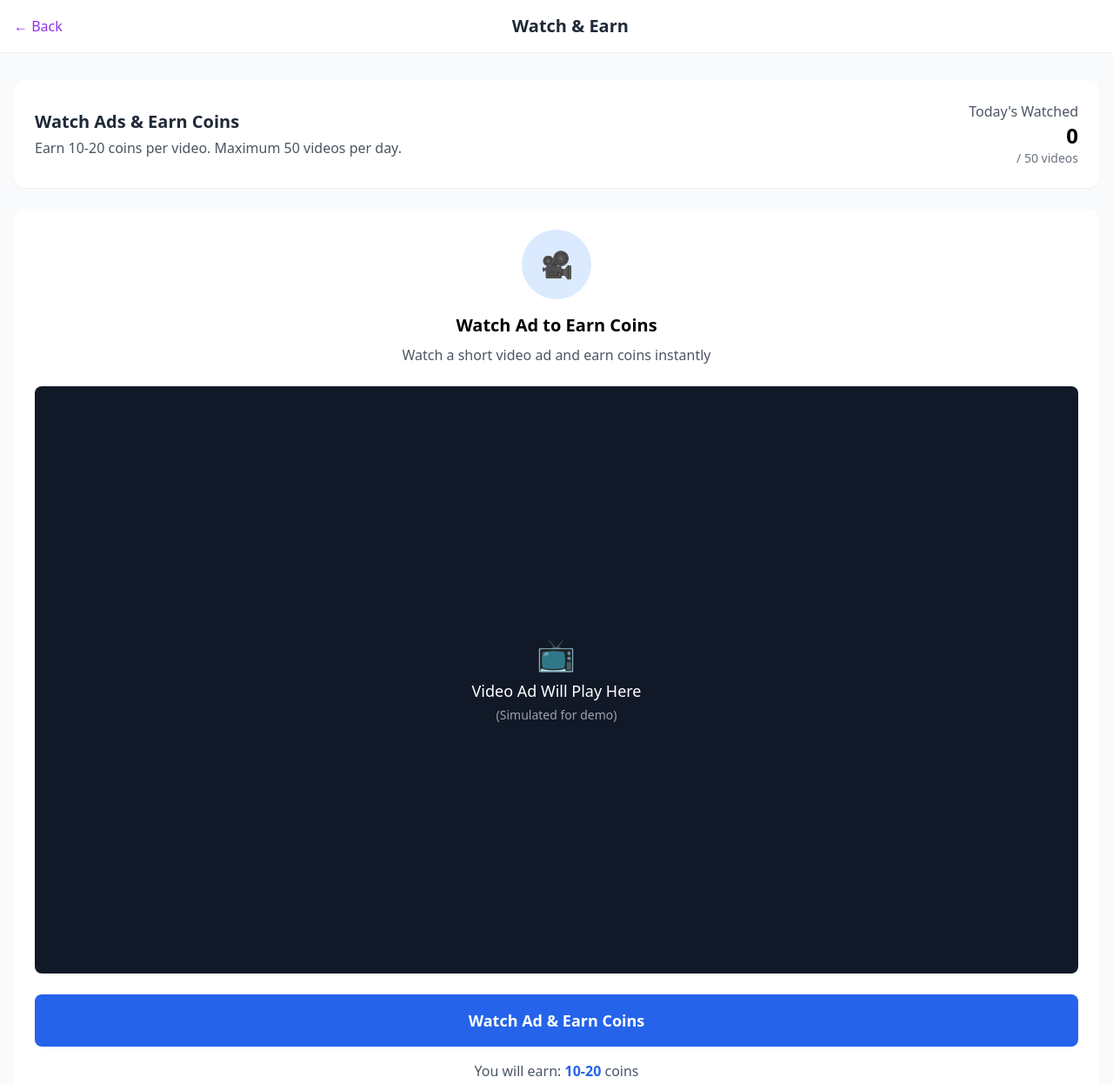
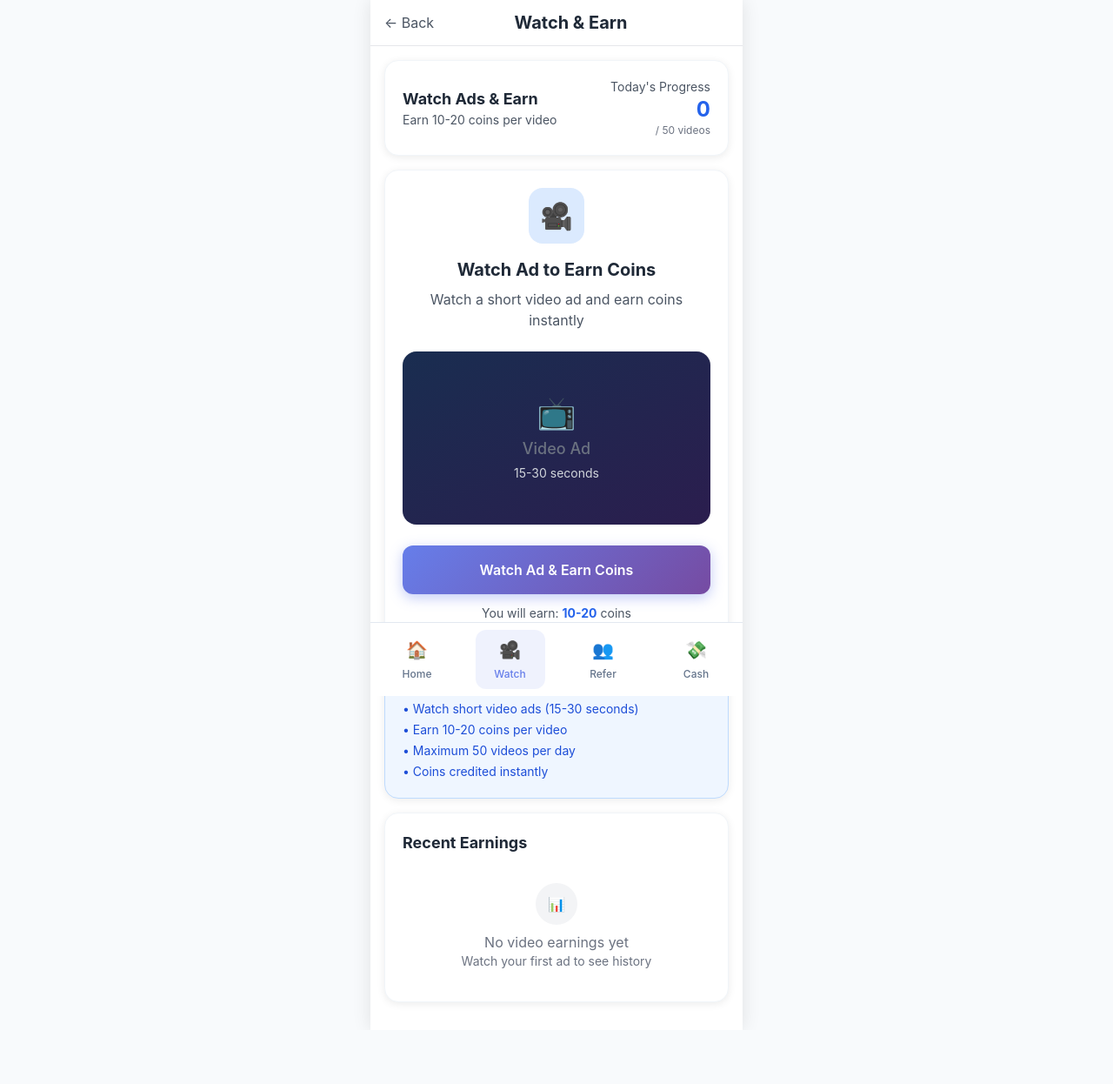
Before and after one commit to sonarratilal-crypto/Earnzy, a plain HTML site: page watch.html in a window 1280 px wide. Shown: the top 1246 px of the page at 87% size. After the commit the page ends 1184 px from the top, so only its background shows below. Drawn offline with nearby package versions, Linux system fonts and the light colour scheme.

Commit message:
Update watch.html

```diff
--- a/watch.html
+++ b/watch.html
@@ -1,4 +1,3 @@
-<!-- watch.html -->
 <!DOCTYPE html>
 <html lang="en">
 <head>
@@ -7,81 +6,125 @@
     <title>Watch & Earn - Earnzy</title>
     <script src="https://cdn.tailwindcss.com"></script>
     <script src="https://cdn.jsdelivr.net/npm/@supabase/supabase-js@2"></script>
+    <link rel="stylesheet" href="assets/style.css">
 </head>
-<body class="bg-gray-50 min-h-screen">
-    <!-- Navigation -->
-    <nav class="bg-white shadow-sm py-4">
-        <div class="container mx-auto px-4 flex justify-between items-center">
-            <a href="dashboard.html" class="text-purple-600 font-medium">← Back</a>
+<body>
+    <div class="app-container">
+        <!-- Header -->
+        <header class="bg-white border-b border-gray-200 sticky top-0 z-50">
+            <div class="px-4 py-3">
+                <div class="flex justify-between items-center">
+                    <a href="dashboard.html" class="text-gray-600 flex items-center">
+                        ← Back
+                    </a>
                     <h1 class="text-xl font-bold text-gray-800">Watch & Earn</h1>
-            <div class="w-6"></div> <!-- Spacer for balance -->
+                    <div class="w-6"></div>
                 </div>
-    </nav>
+            </div>
+        </header>
 
-    <div class="container mx-auto px-4 py-8">
+        <!-- Main Content -->
+        <main class="content-with-nav p-4">
             <!-- Stats Card -->
-        <div class="bg-white rounded-xl shadow-sm p-6 mb-6">
+            <div class="card-app mb-4">
                 <div class="flex justify-between items-center">
                     <div>
-                    <h2 class="text-xl font-bold text-gray-800">Watch Ads & Earn Coins</h2>
-                    <p class="text-gray-600 mt-1">Earn 10-20 coins per video. Maximum 50 videos per day.</p>
+                        <h2 class="text-lg font-bold text-gray-800">Watch Ads & Earn</h2>
+                        <p class="text-gray-600 text-sm">Earn 10-20 coins per video</p>
                     </div>
                     <div class="text-right">
-                    <p class="text-gray-600">Today's Watched</p>
-                    <p class="text-2xl font-bold" id="todayWatched">0</p>
-                    <p class="text-sm text-gray-500">/ 50 videos</p>
+                        <p class="text-sm text-gray-600">Today's Progress</p>
+                        <p class="text-2xl font-bold text-blue-600" id="todayWatched">0</p>
+                        <p class="text-xs text-gray-500">/ 50 videos</p>
                     </div>
                 </div>
             </div>
 
             <!-- Video Ad Container -->
-        <div class="bg-white rounded-xl shadow-sm p-6 mb-6">
-            <div class="text-center mb-6">
-                <div class="w-20 h-20 bg-blue-100 rounded-full flex items-center justify-center mx-auto mb-4">
-                    <span class="text-3xl">🎥</span>
+            <div class="card-app text-center mb-4">
+                <div class="w-16 h-16 bg-blue-100 rounded-2xl flex items-center justify-center mx-auto mb-4">
+                    <span class="text-3xl text-blue-600">🎥</span>
                 </div>
                 <h3 class="text-xl font-bold mb-2">Watch Ad to Earn Coins</h3>
-                <p class="text-gray-600">Watch a short video ad and earn coins instantly</p>
-            </div>
+                <p class="text-gray-600 mb-6">Watch a short video ad and earn coins instantly</p>
 
                 <!-- Video Placeholder -->
-            <div class="bg-gray-900 rounded-lg aspect-video flex items-center justify-center mb-6">
-                <div class="text-center text-white">
+                <div class="bg-gray-900 rounded-2xl aspect-video flex items-center justify-center mb-6 relative overflow-hidden">
+                    <div class="absolute inset-0 bg-gradient-to-br from-blue-500 to-purple-600 opacity-20"></div>
+                    <div class="text-center text-white relative z-10">
                         <div class="text-4xl mb-2">📺</div>
-                    <p class="text-lg">Video Ad Will Play Here</p>
-                    <p class="text-gray-400 text-sm mt-1">(Simulated for demo)</p>
+                        <p class="text-lg font-medium">Video Ad</p>
+                        <p class="text-gray-300 text-sm mt-1">15-30 seconds</p>
                     </div>
                 </div>
 
                 <!-- Watch Button -->
-            <button id="watchBtn" class="w-full bg-blue-600 text-white py-4 rounded-lg font-bold text-lg hover:bg-blue-700 transition duration-200">
+                <button id="watchBtn" class="btn-app mb-3">
                     Watch Ad & Earn Coins
                 </button>
 
-            <div class="mt-4 text-center">
-                <p class="text-gray-600">You will earn: <span id="coinsReward" class="font-bold text-blue-600">10-20</span> coins</p>
+                <p class="text-gray-600 text-sm">
+                    You will earn: <span id="coinsReward" class="font-bold text-blue-600">10-20</span> coins
+                </p>
             </div>
+
+            <!-- Instructions -->
+            <div class="card-app bg-blue-50 border-blue-200">
+                <h3 class="font-bold text-blue-800 mb-2">💡 How it works</h3>
+                <ul class="text-blue-700 text-sm space-y-1">
+                    <li>• Watch short video ads (15-30 seconds)</li>
+                    <li>• Earn 10-20 coins per video</li>
+                    <li>• Maximum 50 videos per day</li>
+                    <li>• Coins credited instantly</li>
+                </ul>
             </div>
 
             <!-- Earnings History -->
-        <div class="bg-white rounded-xl shadow-sm p-6">
-            <h3 class="text-xl font-bold mb-4">Recent Video Earnings</h3>
+            <div class="card-app mt-4">
+                <h3 class="text-lg font-bold mb-4">Recent Earnings</h3>
                 <div id="earningsHistory" class="space-y-3">
-                <div class="text-center text-gray-500 py-4">No video earnings yet</div>
+                    <div class="text-center text-gray-500 py-4">
+                        <div class="w-12 h-12 bg-gray-100 rounded-full flex items-center justify-center mx-auto mb-2">
+                            <span class="text-gray-400">📊</span>
+                        </div>
+                        <p>No video earnings yet</p>
+                        <p class="text-sm">Watch your first ad to see history</p>
                     </div>
                 </div>
+            </div>
+        </main>
+
+        <!-- Bottom Navigation -->
+        <nav class="bottom-nav">
+            <a href="dashboard.html" class="nav-item">
+                <span class="nav-icon">🏠</span>
+                <span class="nav-label">Home</span>
+            </a>
+            <a href="watch.html" class="nav-item active">
+                <span class="nav-icon">🎥</span>
+                <span class="nav-label">Watch</span>
+            </a>
+            <a href="referral.html" class="nav-item">
+                <span class="nav-icon">👥</span>
+                <span class="nav-label">Refer</span>
+            </a>
+            <a href="withdraw.html" class="nav-item">
+                <span class="nav-icon">💸</span>
+                <span class="nav-label">Cash</span>
+            </a>
+        </nav>
     </div>
 
     <!-- Success Modal -->
     <div id="successModal" class="fixed inset-0 bg-black bg-opacity-50 flex items-center justify-center hidden z-50">
-        <div class="bg-white rounded-2xl p-8 mx-4 max-w-sm w-full text-center">
+        <div class="bg-white rounded-2xl p-8 mx-4 max-w-sm w-full text-center slide-up">
             <div class="w-16 h-16 bg-green-100 rounded-full flex items-center justify-center mx-auto mb-4">
                 <span class="text-2xl text-green-600">✅</span>
             </div>
             <h3 class="text-xl font-bold mb-2">Coins Earned!</h3>
             <p class="text-gray-600 mb-2">You've successfully watched the ad</p>
             <p class="text-2xl font-bold text-green-600 mb-6" id="earnedCoinsText">+15 coins</p>
-            <button id="closeModal" class="w-full bg-blue-600 text-white py-3 rounded-lg font-medium">Continue</button>
+            <button id="closeModal" class="btn-app">Continue</button>
         </div>
     </div>
 
@@ -127,7 +170,7 @@
                 if (todayCount >= 50) {
                     document.getElementById('watchBtn').disabled = true;
                     document.getElementById('watchBtn').textContent = 'Daily Limit Reached';
-                    document.getElementById('watchBtn').className = 'w-full bg-gray-400 text-white py-4 rounded-lg font-bold text-lg cursor-not-allowed';
+                    document.getElementById('watchBtn').className = 'btn-app bg-gray-400 cursor-not-allowed';
                 }
             } catch (error) {
                 console.error('Error loading watch stats:', error);
@@ -151,20 +194,28 @@
                 historyContainer.innerHTML = '';
 
                 if (data.length === 0) {
-                    historyContainer.innerHTML = '<div class="text-center text-gray-500 py-4">No video earnings yet</div>';
+                    historyContainer.innerHTML = `
+                        <div class="text-center text-gray-500 py-4">
+                            <div class="w-12 h-12 bg-gray-100 rounded-full flex items-center justify-center mx-auto mb-2">
+                                <span class="text-gray-400">📊</span>
+                            </div>
+                            <p>No video earnings yet</p>
+                            <p class="text-sm">Watch your first ad to see history</p>
+                        </div>
+                    `;
                     return;
                 }
 
                 data.forEach(earning => {
                     const earningElement = document.createElement('div');
-                    earningElement.className = 'flex justify-between items-center py-3 border-b';
+                    earningElement.className = 'flex justify-between items-center py-3 border-b border-gray-100';
 
                     const date = new Date(earning.created_at);
                     const timeString = date.toLocaleTimeString([], { hour: '2-digit', minute: '2-digit' });
 
                     earningElement.innerHTML = `
                         <div class="flex items-center">
-                            <div class="w-10 h-10 bg-blue-100 rounded-lg flex items-center justify-center mr-3">
+                            <div class="w-10 h-10 bg-blue-100 rounded-xl flex items-center justify-center mr-3">
                                 <span class="text-blue-600">🎥</span>
                             </div>
                             <div>
@@ -172,7 +223,7 @@
                                 <div class="text-sm text-gray-500">${timeString}</div>
                             </div>
                         </div>
-                        <div class="font-medium text-green-600">+${earning.coins} coins</div>
+                        <div class="font-bold text-green-600">+${earning.coins}</div>
                     `;
 
                     historyContainer.appendChild(earningElement);
@@ -185,18 +236,28 @@
         // Watch ad button handler
         document.getElementById('watchBtn').addEventListener('click', async () => {
             if (todayCount >= 50) {
-                alert('Daily limit reached! Come back tomorrow.');
                 return;
             }
 
-            // Show loading state
             const button = document.getElementById('watchBtn');
             button.disabled = true;
             button.textContent = 'Playing Ad...';
-            button.className = 'w-full bg-blue-400 text-white py-4 rounded-lg font-bold text-lg cursor-not-allowed';
+            button.classList.add('loading');
 
-            // Simulate ad watching (5 seconds)
-            setTimeout(async () => {
+            // Show countdown
+            let countdown = 5;
+            const countdownInterval = setInterval(() => {
+                button.textContent = `Playing Ad... ${countdown}s`;
+                countdown--;
+
+                if (countdown < 0) {
+                    clearInterval(countdownInterval);
+                    processAdWatch();
+                }
+            }, 1000);
+        });
+
+        async function processAdWatch() {
             try {
                 // Generate random coins between 10 and 20
                 const coins = Math.floor(Math.random() * 11) + 10;
@@ -236,9 +297,10 @@
                 document.getElementById('successModal').classList.remove('hidden');
 
                 // Reset button
+                const button = document.getElementById('watchBtn');
                 button.disabled = false;
                 button.textContent = 'Watch Ad & Earn Coins';
-                    button.className = 'w-full bg-blue-600 text-white py-4 rounded-lg font-bold text-lg hover:bg-blue-700 transition duration-200';
+                button.classList.remove('loading');
 
                 // Update stats
                 todayCount++;
@@ -247,7 +309,7 @@
                 if (todayCount >= 50) {
                     button.disabled = true;
                     button.textContent = 'Daily Limit Reached';
-                        button.className = 'w-full bg-gray-400 text-white py-4 rounded-lg font-bold text-lg cursor-not-allowed';
+                    button.className = 'btn-app bg-gray-400 cursor-not-allowed';
                 }
 
                 // Reload history
@@ -258,12 +320,12 @@
                 alert('Error recording your earnings. Please try again.');
 
                 // Reset button
+                const button = document.getElementById('watchBtn');
                 button.disabled = false;
                 button.textContent = 'Watch Ad & Earn Coins';
-                    button.className = 'w-full bg-blue-600 text-white py-4 rounded-lg font-bold text-lg hover:bg-blue-700 transition duration-200';
+                button.classList.remove('loading');
             }
-            }, 5000);
-        });
+        }
 
         // Close modal
         document.getElementById('closeModal').addEventListener('click', () => {
```
Lines whose indentation alone changed are shown as unchanged.
